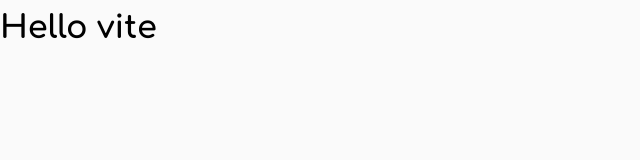
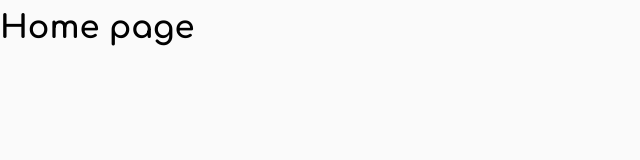
Before and after one commit to bohdan-strilets/garage, a React (Vite) app: page / in a window 1280 px wide. Shown: the top 160 px of the page, without its empty margins (0-640 px from the left). Built offline with nearby package versions, Linux system fonts and the light colour scheme.

Commit message:
Installed routes library and create home page.

```diff
--- a/package.json
+++ b/package.json
@@ -13,7 +13,8 @@
     "@emotion/react": "^11.11.4",
     "@emotion/styled": "^11.11.0",
     "react": "^18.2.0",
-    "react-dom": "^18.2.0"
+    "react-dom": "^18.2.0",
+    "react-router-dom": "^6.22.2"
   },
   "devDependencies": {
     "@types/node": "^20.11.24",
--- a/src/App.tsx
+++ b/src/App.tsx
@@ -1,4 +1,12 @@
+import { Routes, Route } from "react-router-dom";
+import { PathsRoute } from "./types/enums/PathsRoute";
+import HomePage from "./pages/HomePage";
+
 const App: React.FC = () => {
-  return <h1>Hello vite</h1>;
+  return (
+    <Routes>
+      <Route path={PathsRoute.Home} element={<HomePage />} />
+    </Routes>
+  );
 };
 export default App;
--- a/src/main.tsx
+++ b/src/main.tsx
@@ -1,11 +1,14 @@
 import React from "react";
 import ReactDOM from "react-dom/client";
+import { BrowserRouter } from "react-router-dom";
 import App from "./App.tsx";
 import "./styles/index.css";
 
 const root = document.getElementById("root") as HTMLDivElement;
 ReactDOM.createRoot(root).render(
   <React.StrictMode>
-    <App />
+    <BrowserRouter>
+      <App />
+    </BrowserRouter>
   </React.StrictMode>
 );
--- /dev/null
+++ b/src/pages/HomePage.tsx
@@ -0,0 +1,5 @@
+const HomePage: React.FC = () => {
+  return <h1>Home page</h1>;
+};
+
+export default HomePage;
--- /dev/null
+++ b/src/types/enums/PathsRoute.ts
@@ -0,0 +1,3 @@
+export enum PathsRoute {
+  Home = "/",
+}
```
Also changed, not shown: 1 other file (tests, documents, lock files or other folders).
